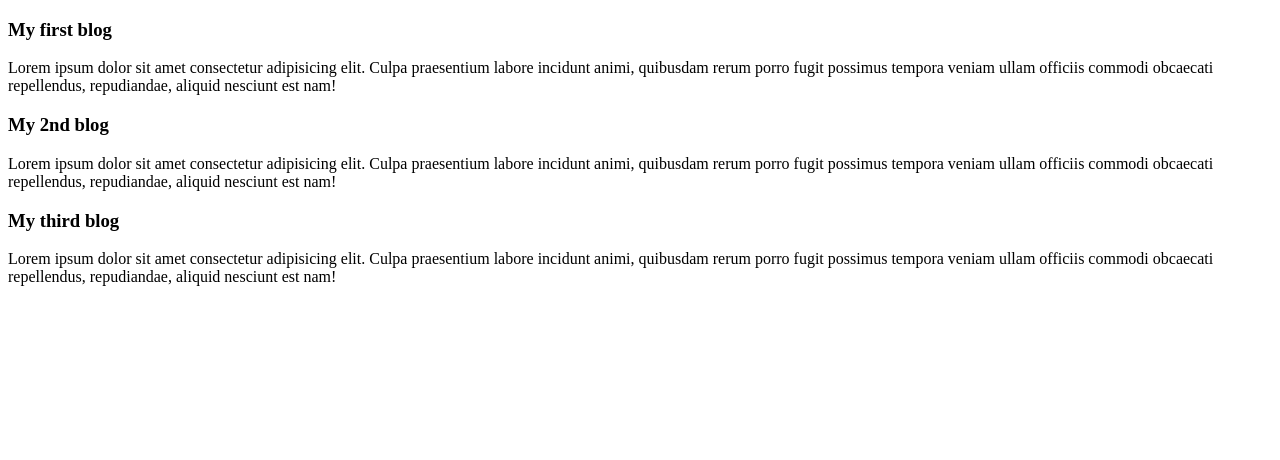
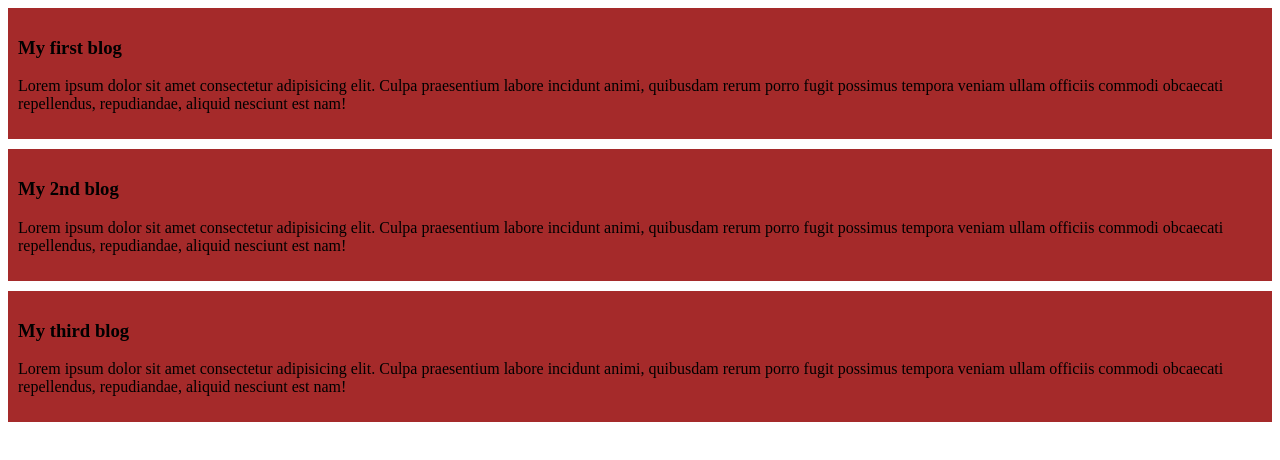
Before and after one commit to thuaba22/simple-web, a plain HTML site: page index.html in a window 1280 px wide. Drawn offline with Linux system fonts and the light colour scheme; the site is published under a folder, as on GitHub Pages, so addresses that start at the root find nothing.

Commit message:
solved the problem

```diff
--- a/index.html
+++ b/index.html
@@ -5,7 +5,7 @@
     <meta name="viewport" content="width=device-width, initial-scale=1.0">
     <title>Simple Website
     </title>
-    <link rel="stylesheet" href="/styles/blog.css">
+    <link rel="stylesheet" href="./styles/blog.css">
 </head>
 <body>
    <div>
```
